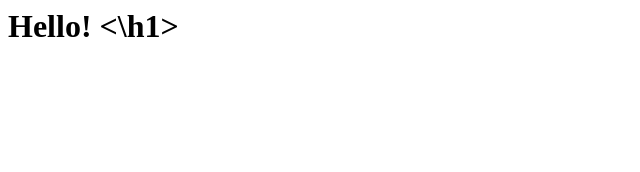
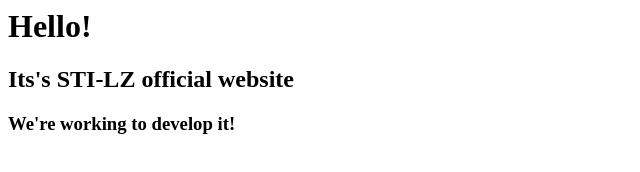
Before and after one commit to STI-LZ/STI-LZ.github.io, a plain HTML site: page index.html in a window 1280 px wide. Shown: the whole page, without its empty margins (0-640 px from the left). Drawn offline with Linux system fonts and the light colour scheme.

Commit message:
Update index.html

```diff
--- a/index.html
+++ b/index.html
@@ -1 +1,3 @@
-<h1> Hello! <\h1>
+<h1> Hello! </h1>
+<h2> Its's STI-LZ official website </h2>
+<h3> We're working to develop it! </h3>
```
